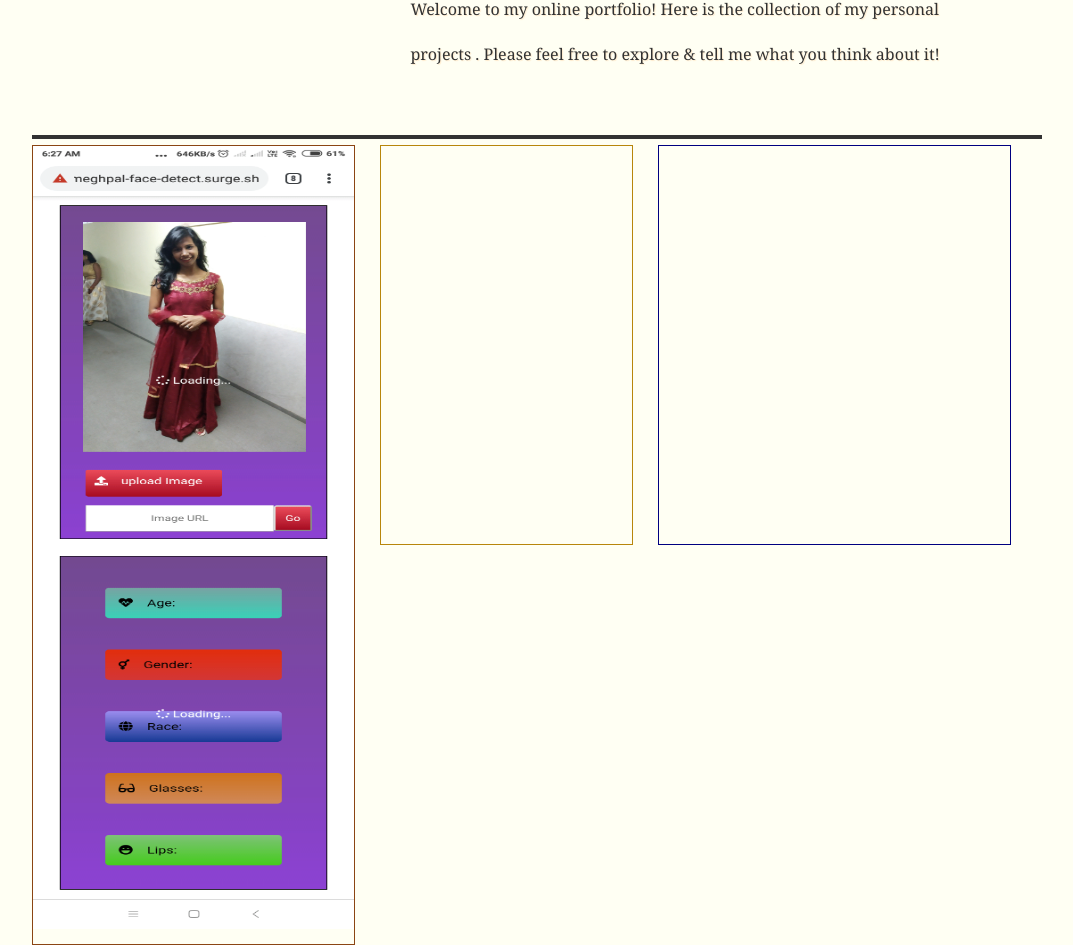
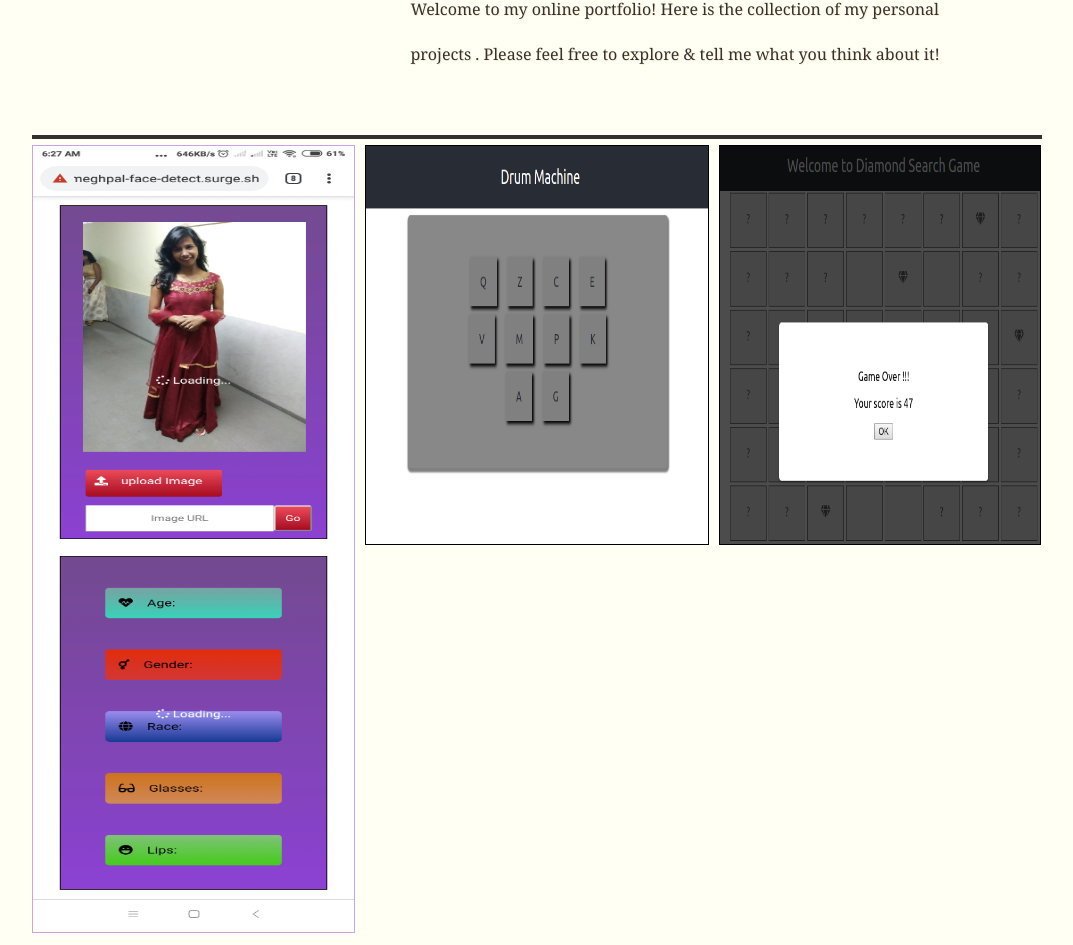
Before and after one commit to ashonweb/personal-webdesign, a React (Create React App) app: page / in a window 1280 px wide. Shown: the part 414-1359 px from the top of the page, without its empty margins (103-1176 px from the left). Built offline with nearby package versions, Linux system fonts and the light colour scheme; a web font is replaced by a local one.

Commit message:
changes block wise

```diff
--- a/src/App.css
+++ b/src/App.css
@@ -120,24 +120,46 @@ hr{
 
 
 .projectsection{
-  height: 400px;
+  height: 800px;
 }
+
+
+.firstblock{
+display: inline-block;
+vertical-align: top;
+box-sizing: border-box;
+width: 32%;
+/* border: 1px solid saddlebrown; */
+height: 800px;
+
+}
+
+.secondblock{
+  display: inline-block;
+  vertical-align: top;
+  box-sizing: border-box;
+  width: 68%;
+  height: 800px;
+  /* border:1px solid red; */
+}
+
+
 .projectone{
 
-    display: inline-block;
+
     vertical-align: top;
     box-sizing: border-box;
     /* width: 23%; */
-    width: 32%;
-    border: 1px solid saddlebrown;
+
     /* background-image: url(faceapp.PNG);
     background-repeat: no-repeat;
     background-size: cover; */
-    height: 800px;
+
     opacity: 1;
   transition: .5s ease;
   backface-visibility: hidden;
   position: relative;
+  border:1px solid  rgb(203, 161, 234)
 
 
 
@@ -147,6 +169,11 @@ hr{
   width: 100%;
     height: 783px;
 
+}
+
+.drumapp{
+  height:398px;
+  width: 100%;
 }
 
 /* .projectone:hover .faceapp{
@@ -194,9 +221,15 @@ hr{
     color: white;
   font-size: 20px;
   position: absolute;
-  top: 50%;
-  left: 50%;
-  }
+  padding: 20px;
+    font-size: medium;
+    font-weight: bold;
+    line-height: 50px;
+
+/* font-family: Verdana, Geneva, Tahoma, sans-serif; */
+font-family: 'chevindemibold', sans-serif;
+  /* top: 50%;
+  left: 50%; */
 
 /* display: inline-block;
     vertical-align: top;
@@ -209,7 +242,44 @@ hr{
     /* background-repeat: no-repeat;
     background-size: auto;
     height: 725px; */
+  }
 
+  .drumtext{
+    color: white;
+    font-size: 20px;
+    position: absolute;
+    padding: 20px;
+      font-size: medium;
+      font-weight: bold;
+      line-height: 40px;
+  }
+  .diatext{
+    color: white;
+    font-size: 20px;
+    position: absolute;
+    padding: 20px;
+      font-size: medium;
+      font-weight: bold;
+      line-height: 30px;
+  }
+
+  .projecttwo:hover .Projecttwodescription {
+    opacity: 1.5;
+  }
+
+
+  .projectthree:hover .Projecttwodescription {
+    opacity: 1.5;
+  }
+
+
+
+
+  .firstrow {
+    border:1px solid rgb(66, 230, 17);
+height: 400px;
+width:68%;
+  }
 
 
 .projecttwo{
@@ -217,17 +287,49 @@ hr{
   display: inline-block;
 vertical-align: top;
 box-sizing: border-box;
-width: 25%;
-border:1px solid darkgoldenrod;
+width: 50%;
+/* border:1px solid darkgoldenrod; */
 height: 400px;
-margin:auto 25px;
+margin:auto 10px;
+opacity: 1;
+transition: .5s ease;
+backface-visibility: hidden;
+position: relative;
+border:1px solid black;
 }
 .projectthree{
   display: inline-block;
 vertical-align: top;
 box-sizing: border-box;
-width: 35%;
-border:1px solid navy;
+width: 47%;
+/* border:1px solid navy; */
 height: 400px;
+opacity: 1;
+transition: .5s ease;
+backface-visibility: hidden;
+position: relative;
+border: 1px solid black;
 
 }
+
+.Projecttwodescription{
+
+
+  position: absolute;
+  top: 0;
+  bottom: 0;
+  left: 0;
+  right: 0;
+  height: 100%;
+  width: 100%;
+  opacity: 0;
+  transition: .5s ease;
+  background-color: rgb(145, 140, 140);
+
+}
+
+.description{
+  width: 24px;
+    float: left;
+    border: 1.5px solid white;
+}
--- a/src/Projects.js
+++ b/src/Projects.js
@@ -1,21 +1,71 @@
 import React,{Component } from 'react';
 import face from './faceapp.PNG';
+import drum from './drummachine.png'
+import diamond from './diamondgame.png'
 
 export default class Projects extends Component {
   render(){
     return(
 
 <div className="projectsection">
-<div className="projectone">
+
+  <div className="firstblock">
+  <div className="projectone">
   <img src={face} alt="da" className="faceapp" />
   <div class="middle">
-    <div class="text">John Doe</div>
+    <div class="text">
+      FACE DETECTION APPLICATION
+      <br /> <br /><hr className="description"></hr> <br />
+      <p> Retriving the information about the face by using POST method of fetch API</p>
+      <p> Technologies used <br/>React, ReactRouter, Git</p>
+      <p><a href="https://bmeghpal-face-detect.surge.sh/#/">Click here to see live</a></p>
+
+    </div>
   </div>
 </div>
-<div className="projecttwo">
 
+  </div>
+  <div className="secondblock">
+  <div classname="firstrow">
+  <div className="projecttwo">
+<img src={drum} alt="da" className="drumapp" />
+  <div class="Projecttwodescription">
+    <div class="drumtext">
+      DRUM MACHINE APPLICATION <br/>
+       <hr className="description"></hr><br/>
+      <p> An audio application which initiates different sounds on different input keys</p>
+      <p> Technologies used <br/>React, Git</p>
+      <p><a href="https://drummachineapp_bmeghpal.surge.sh/">Click here to see live</a></p>
+
+    </div>
+  </div>
+
+ </div>
+ <div className="projectthree">
+
+<img src={diamond} alt="da" className="drumapp" />
+
+<div class="Projecttwodescription">
+    <div class="diatext">
+      DIAMOND SEARCH GAME <br/>
+       <hr className="description"></hr><br/>
+      <p> A game application which is about searching a total of 8 diamonds in 8x8 grid system</p>
+      <p>Score is generated based on blocks which are left after the complete search</p>
+      <p> Technologies used <br/>React, Git</p>
+      <p><a href="https://diamond-game.surge.sh/">Click here to see live</a></p>
+
+    </div>
+  </div>
 </div>
-<div className="projectthree"></div>
+
+
+  </div>
+
+
+
+
+  </div>
+
 
 
 
```
Also changed, not shown: src/diamondgame.png (added), src/drummachine.png (added).
